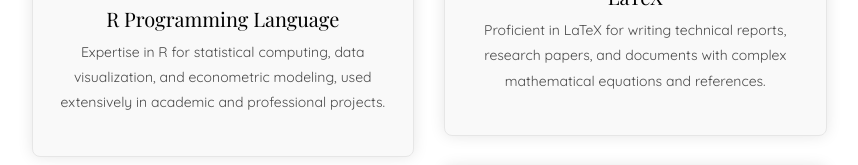
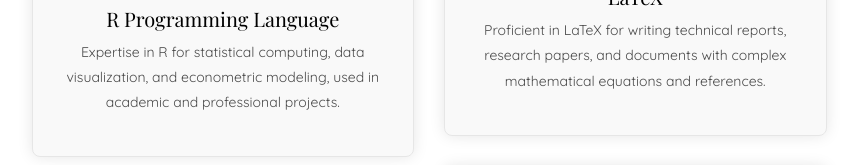
Before and after one commit to MTBcd/Wbsite, a plain HTML site: page index.html in a window 1280 px wide. Shown: the part 3090-3255 px from the top of the page, without its empty margins (361-1219 px from the left). Drawn offline with nearby package versions, Linux system fonts and the light colour scheme; files whose address does not match are found by name; a web font is replaced by a local one.

Commit message:
index.html

```diff
--- a/index.html
+++ b/index.html
@@ -244,7 +244,7 @@
 			            <div class="skill-card">
 			               <img src="images/r-logo.png" alt="R Programming Language Logo" class="skill-logo">
 			               <h3>R Programming Language</h3>
-			               <p>Expertise in R for statistical computing, data visualization, and econometric modeling, used extensively in academic and professional projects.</p>
+			               <p>Expertise in R for statistical computing, data visualization, and econometric modeling, used in academic and professional projects.</p>
 			            </div>
 			         </div>
 
```
